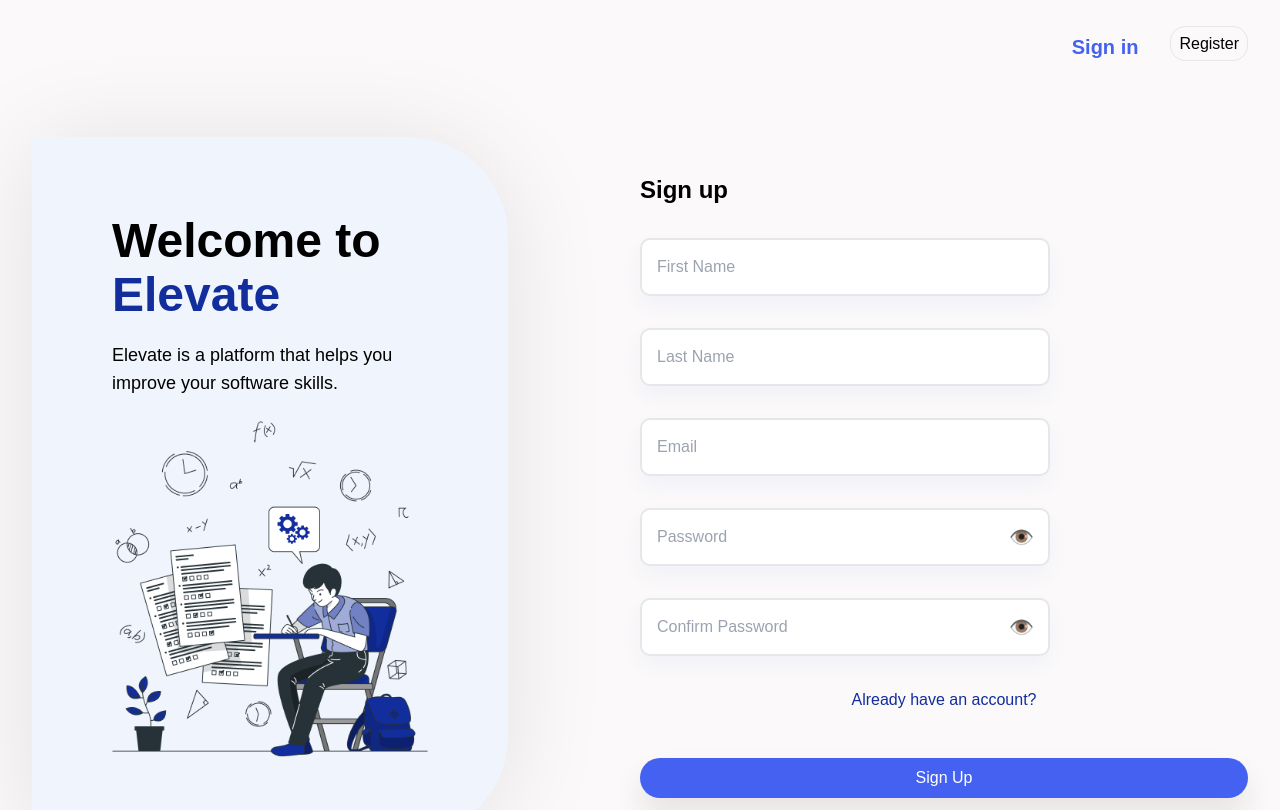
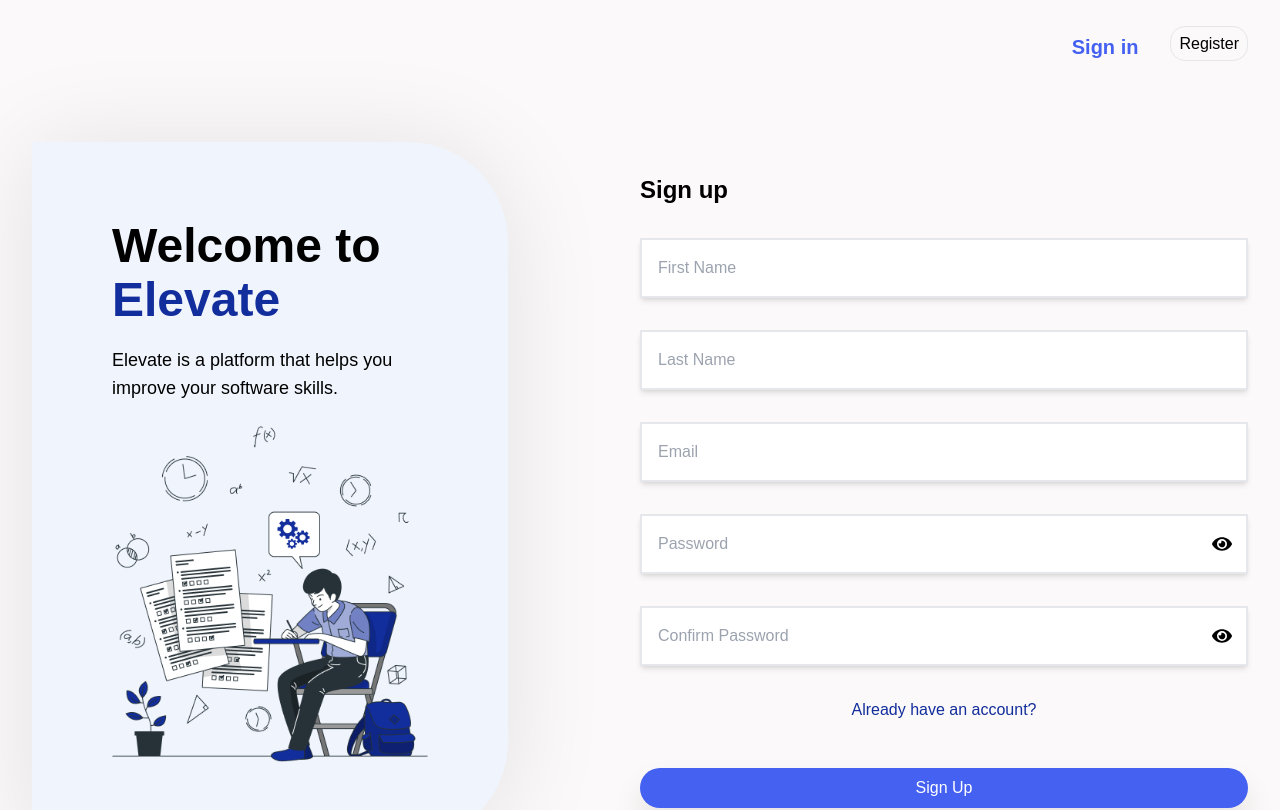
Before and after one commit to samergoda/online-exam-ts, a Next.js app: page /auth/signup in a window 1280 px wide. Shown: the top 810 px of the page. Built offline with nearby package versions, Linux system fonts and the light colour scheme; no server answers.

Commit message:
refactor(components): improve button and input components styling and functionality

```diff
--- a/src/app/auth/layout.tsx
+++ b/src/app/auth/layout.tsx
@@ -5,7 +5,7 @@ import bro from "./../../../public/images/bro.png";
 
 function layout({ children }: { children: React.ReactNode }) {
   return (
-    <div className="flex flex-col lg:flex-row justify-between items-center gap-8 lg:gap-[132px] p-6 lg:p-0">
+    <div className="flex flex-col container lg:flex-row justify-between items-center gap-8 lg:gap-[132px] p-6 lg:p-0">
       <div className="bg-[#F0F4FC] rounded-r-[100px] shadow-[0_5px_100px_0_#0000001A] p-8 lg:p-[80px] w-full lg:w-auto text-center lg:text-left">
         <h1 className="font-bold text-4xl lg:text-5xl mb-4">
           Welcome to <br />
--- a/src/app/auth/login/page.tsx
+++ b/src/app/auth/login/page.tsx
@@ -84,7 +84,7 @@ function Page() {
             Recover password
           </Link>
 
-          <Button>{loading ? "Loading..." : "Sign in"}</Button>
+          <Button disabled={loading ? true : false}>{loading ? "Loading..." : "Sign in"}</Button>
         </form>
       </div>
     </div>
--- a/src/app/page.tsx
+++ b/src/app/page.tsx
@@ -30,7 +30,7 @@ export default async function Home(): Promise<JSX.Element> {
             </div>
             <div className="output-data-icons mt-5 flex justify-between">
               <div className="mt-3 items-center gap-2 flex">
-                <span className=" rounded-[16px] shadow-[0px_18px_30px_0px_#4461f21c] p-3 border">
+                <span className=" rounded-2xl shadow-md p-3 border">
                   <FaFlag color="#4461F2" size={31} />
                 </span>
                 <div className="">
@@ -39,7 +39,7 @@ export default async function Home(): Promise<JSX.Element> {
                 </div>
               </div>
               <div className="mt-3 items-center gap-2 flex">
-                <span className=" rounded-[16px] shadow-[0px_18px_30px_0px_#4461f21c] p-3 border">
+                <span className=" rounded-2xl shadow-md p-3 border">
                   <IoIosTime color="#4461F2" size={31} />
                 </span>
                 <div className="">
@@ -48,7 +48,7 @@ export default async function Home(): Promise<JSX.Element> {
                 </div>
               </div>
               <div className="mt-3 items-center gap-2 flex">
-                <span className=" rounded-[16px] shadow-[0px_18px_30px_0px_#4461f21c] p-3 border">
+                <span className=" rounded-2xl shadow-md p-3 border">
                   <FaCheckCircle color="#4461F2" size={31} />
                 </span>
                 <div className="">
--- a/src/components/common/Button.tsx
+++ b/src/components/common/Button.tsx
@@ -1,12 +1,15 @@
-import React from 'react';
-
 interface ButtonProps {
   children: string;
+  disabled: boolean;
 }
 
-const Button: React.FC<ButtonProps> = ({ children }) => {
+const Button: React.FC<ButtonProps> = ({ children, disabled }) => {
   return (
-    <button className="bg-[#4461F2] text-white p-[8px] shadow-[0px_18px_30px_0px_#2F1C1C1A] w-full rounded-[20px] mt-[30px]">
+    <button
+      disabled={disabled}
+      className={`text-white p-[8px] shadow-[0px_18px_30px_0px_#2F1C1C1A] w-full rounded-[20px] mt-[30px] bg-[#4461F2] ${
+        disabled && "cursor-not-allowed"
+      }`}>
       {children}
     </button>
   );
--- a/src/components/common/Input.tsx
+++ b/src/components/common/Input.tsx
@@ -1,6 +1,7 @@
 "use client";
 
 import React, { useState, forwardRef } from "react";
+import { FaEye, FaEyeSlash } from "react-icons/fa";
 
 interface InputProps extends React.InputHTMLAttributes<HTMLInputElement> {
   className?: string;
@@ -16,11 +17,11 @@ const Input = forwardRef<HTMLInputElement, InputProps>(({ type = "text", placeho
   const isPasswordField = type === "password";
 
   return (
-    <div className="relative w-full md:w-[410px]">
+    <div className="relative w-96  md:w-full">
       <input
         ref={ref}
         {...props}
-        className={`w-full border-2 p-[15px] block rounded-[10px] shadow-[0_10px_20px_0_#4461F20D] ${className || ""}`}
+        className={`w-full border-2 p-4 block rounded-lg shadow-md ${className || ""}`}
         type={isPasswordField && isPasswordVisible ? "text" : type}
         placeholder={placeholder}
       />
@@ -30,7 +31,7 @@ const Input = forwardRef<HTMLInputElement, InputProps>(({ type = "text", placeho
           onClick={togglePasswordVisibility}
           className="absolute right-4 top-1/2 -translate-y-1/2 text-xl"
           aria-label="Toggle password visibility">
-          {isPasswordVisible ? "🙈" : "👁️"}
+          {isPasswordVisible ? <FaEyeSlash /> : <FaEye />}
         </button>
       )}
     </div>
```
